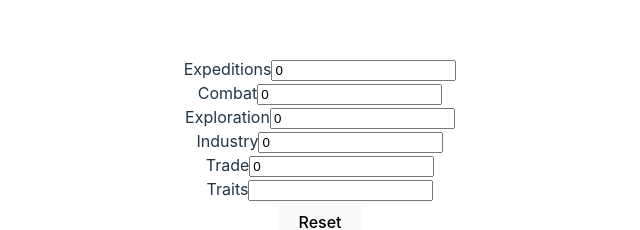
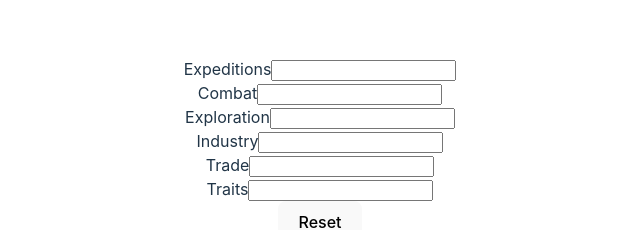
Before and after one commit to gander/nms-frigate-calc, a Vue app: page / in a window 1280 px wide. Shown: the part 182-412 px from the top of the page, without its empty margins (320-960 px from the left). Built offline with nearby package versions, Linux system fonts and the light colour scheme.

Commit message:
replace default 0 with null

```diff
--- a/src/App.vue
+++ b/src/App.vue
@@ -1,6 +1,6 @@
 <script setup lang="ts">
 
-import {ref, watch} from 'vue';
+import {Ref, ref, watch} from 'vue';
 
 const levelUps = new Map([
   [1, 4],
@@ -17,12 +17,12 @@ const levelUps = new Map([
 const regex = /\+?\d+|-\d+/g;
 
 const traitsInput = ref('');
-const combat = ref(0);
-const exploration = ref(0);
-const industry = ref(0);
-const trade = ref(0);
+const combat: Ref<number | null> = ref(null);
+const exploration: Ref<number | null> = ref(null);
+const industry: Ref<number | null> = ref(null);
+const trade: Ref<number | null> = ref(null);
 const baseStat = ref(0);
-const expeditions = ref(0);
+const expeditions: Ref<number | null> = ref(null);
 
 const stats = ref(0);
 const bonuses = ref(0);
@@ -30,12 +30,12 @@ const levelUp = ref(0);
 
 const reset = () => {
   traitsInput.value = '';
-  combat.value = 0;
-  exploration.value = 0;
-  industry.value = 0;
-  trade.value = 0;
+  combat.value = null;
+  exploration.value = null;
+  industry.value = null;
+  trade.value = null;
   baseStat.value = 0;
-  expeditions.value = 0;
+  expeditions.value = null;
   stats.value = 0;
   bonuses.value = 0;
   levelUp.value = 0;
@@ -71,9 +71,9 @@ const calcExpeditions = (expeditions: number): number => {
 };
 
 watch([traitsInput, combat, exploration, industry, trade, /*support,*/ expeditions], () => {
-  stats.value = (combat.value + exploration.value + industry.value + trade.value);
+  stats.value = ((combat.value ?? 0) + (exploration.value ?? 0) + (industry.value ?? 0) + (trade.value ?? 0));
   bonuses.value = extractTraits(traitsInput.value).reduce((sum, cur) => cur + sum, 0);
-  levelUp.value = calcExpeditions(expeditions.value);
+  levelUp.value = calcExpeditions(expeditions.value ?? 0);
   baseStat.value = stats.value - bonuses.value - (6 * levelUp.value);
 });
 
```
